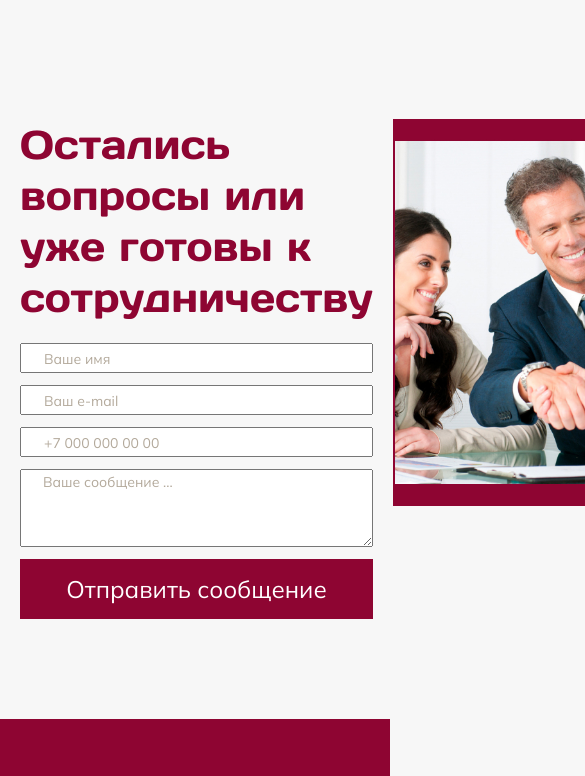
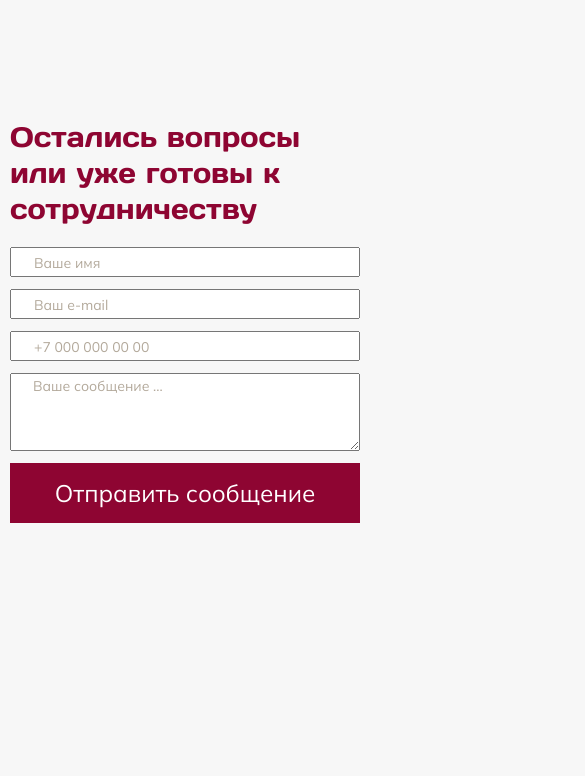
Before and after one commit to gubinvs/GVS-LEAN, a website: page src/supply.pug in a window 390 px wide. Shown: the part 503-1279 px from the top of the page, 585 px wide, since content can reach past the window. After the commit the page ends 1176 px from the top, so only its background shows below. Drawn offline with nearby package versions, Linux system fonts and the light colour scheme; files that its build step writes are made by us from their sources; files whose address does not match are found by name.

Commit message:
edit adaptive

```diff
--- a/gulp/version.json
+++ b/gulp/version.json
@@ -1,3 +1,3 @@
 {
-    "main": "20230616151115"
+    "main": "20230616152130"
 }
--- a/src/scss/supply-page/supply-request-section.scss
+++ b/src/scss/supply-page/supply-request-section.scss
@@ -70,13 +70,27 @@
 
 
 @media only screen and (max-width: 768px) {
+    .supply-request-section__container {
+        display: flex;
+        flex-direction: column;
+        align-items: center;
+    }
+
+    .form-block {
+        width: 100%;
+        margin-bottom: 50px;
+    }
 
 }
 
 @media only screen and (max-width: 480px) {
-
+    .request-section__img-block {
+        display: none;
+    }
+    .form-block__title {
+        font-size: 28px;
+        line-height: 36px;
+    }
 }
 
-@media only screen and (max-width: 360px) {
-
-}
+@media only screen and (max-width: 360px) {}
--- a/src/supply.pug
+++ b/src/supply.pug
@@ -24,5 +24,5 @@ block content
         //-- include html/supply-page/supply-accounting-section.pug
         include html/supply-page/supply-questions-section.pug
         include html/supply-page/supply-request-section.pug
-        include html/footer.pug
+        //-- include html/footer.pug
         script(src="js/app.js")
```
Also changed, not shown: Compiled/css/style.css, Compiled/supply.html, src/scss/style.css, src/scss/style.scss (line endings or trailing spaces), src/scss/supply-page-style.css, src/scss/supply-page/supply-request-section.css.
